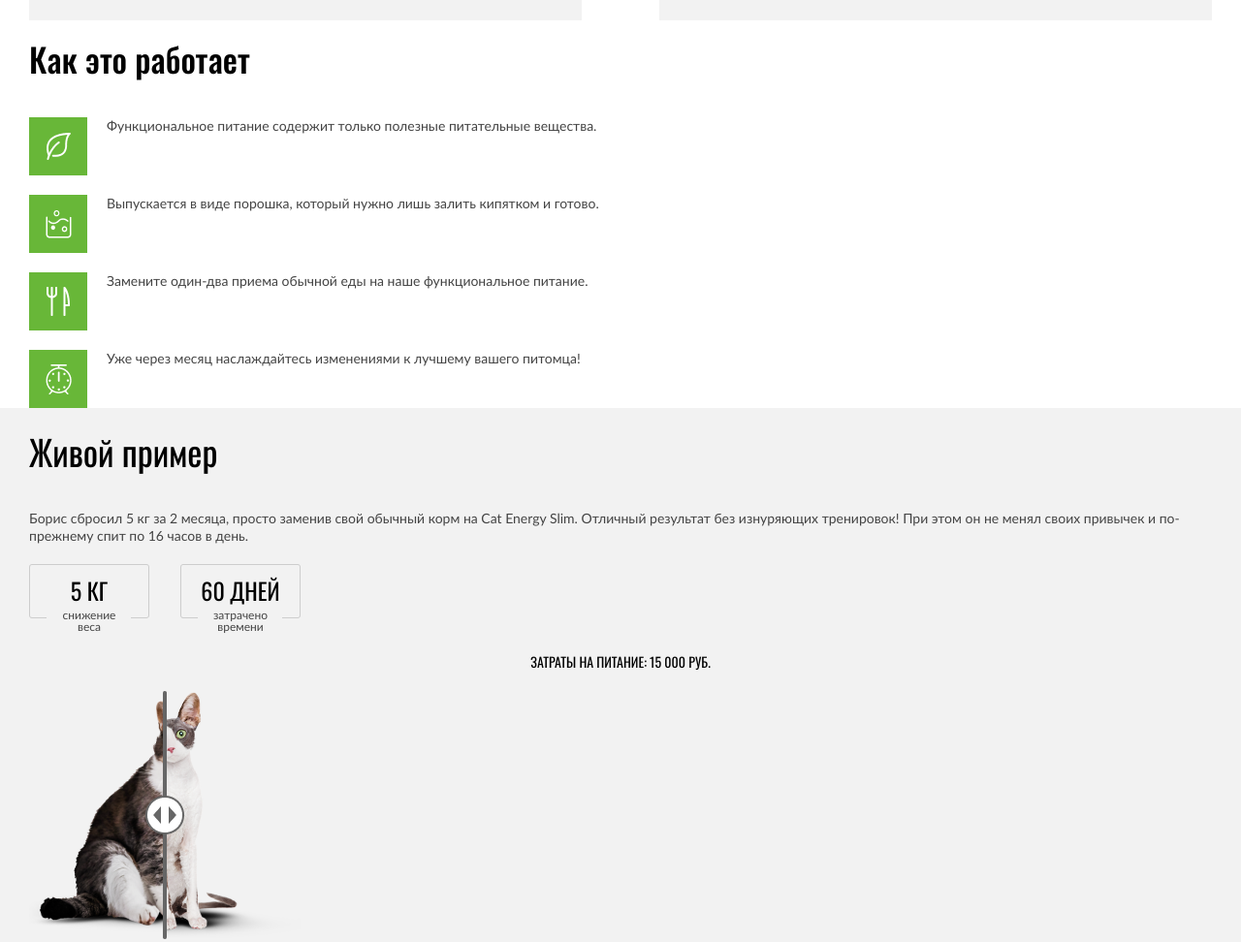
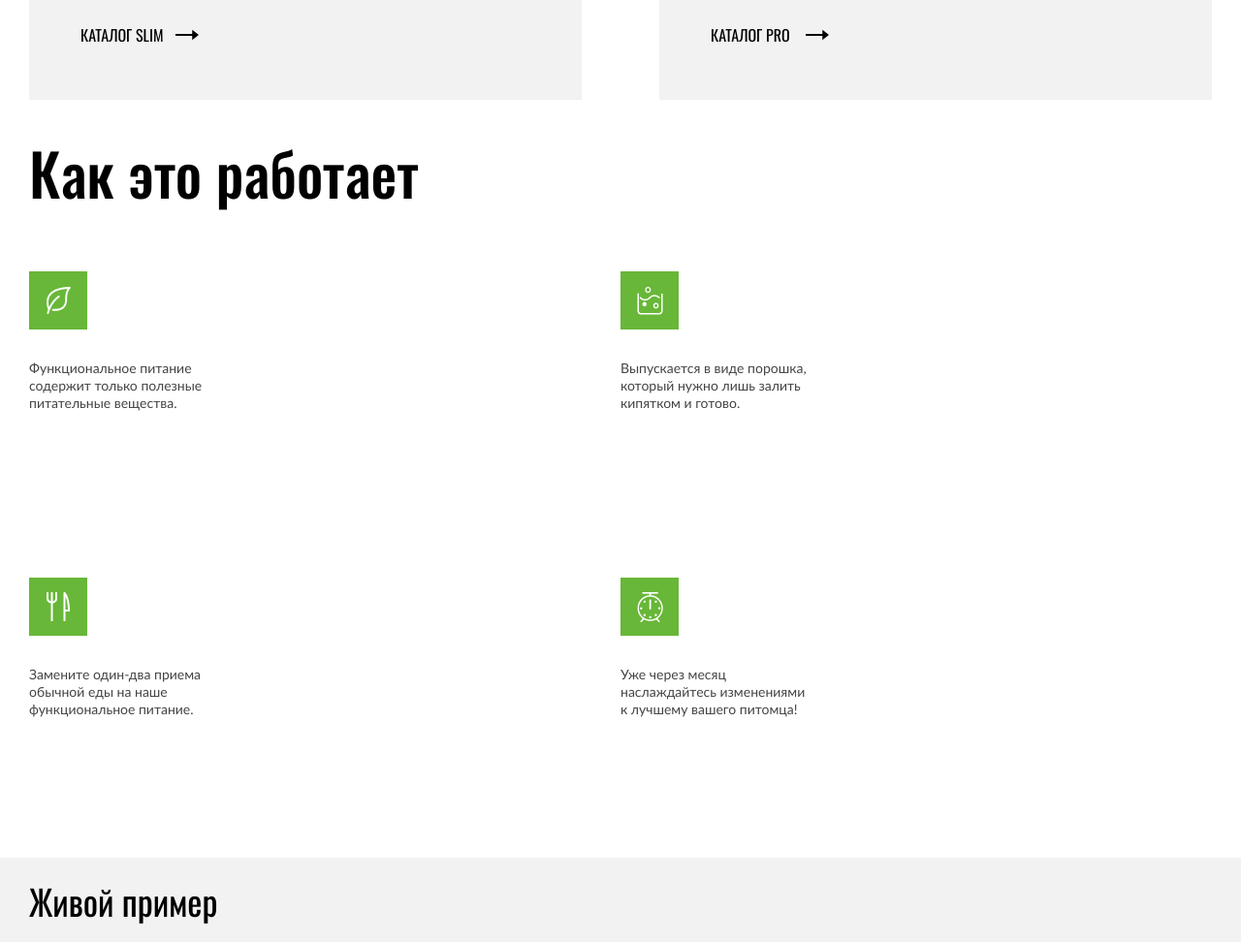
Before and after one commit to htmlacademy-adaptive/693219-cat-energy-29, a website: page source/index.html in a window 1280 px wide. Shown: the part 1033-2005 px from the top of the page at 97% size. Drawn offline with nearby package versions, Linux system fonts and the light colour scheme; files that its build step writes are made by us from their sources.

Commit message:
коммит

```diff
--- a/source/index.html
+++ b/source/index.html
@@ -96,20 +96,28 @@
           <h2 class="advantages__title">Как это работает</h2>
           <ul class="advantages__list">
             <li class="advantages__item advantages__item--sheet">
+              <span class="advantages__item-text">
                 Функциональное питание содержит только полезные питательные
                 вещества.
+              </span>
             </li>
             <li class="advantages__item advantages__item--powder">
+              <span class="advantages__item-text">
                 Выпускается в виде порошка, который нужно лишь залить кипятком и
-              готово.
+                готово.</span
+              >
             </li>
             <li class="advantages__item advantages__item--cutlery">
+              <span class="advantages__item-text">
                 Замените один-два приема обычной еды на наше функциональное
                 питание.
+              </span>
             </li>
             <li class="advantages__item advantages__item--watch">
+              <span class="advantages__item-text">
                 Уже через месяц наслаждайтесь изменениями к лучшему вашего
-              питомца!
+                питомца!</span
+              >
             </li>
           </ul>
         </div>
--- a/source/less/index/advantages.less
+++ b/source/less/index/advantages.less
@@ -17,12 +17,18 @@
   flex-direction: column;
   gap: 20px;
   margin: 0;
+  margin-bottom: 49px;
   padding: 0;
 }
 
 .advantages__item {
   display: flex;
   gap: 20px;
+}
+
+.advantages__item-text {
+  display: block;
+  width: 200px;
 }
 
 .advantages__item::before {
@@ -49,5 +55,28 @@
   background-image: url("../img/advantages-watch.png");
 }
 
-// @media (min-width: @tablet-width) {
-// }
+@media (min-width: @tablet-width) {
+  .advantages {
+    padding-top: 45px;
+  }
+
+  .advantages__title {
+    font-size: 60px;
+    line-height: 60px;
+    margin-bottom: 32px;
+  }
+
+  .advantages__list {
+    display: grid;
+    grid-template-columns: auto auto;
+    gap: 36px 0;
+  }
+
+  .advantages__item {
+    height: 280px;
+    display: flex;
+    flex-direction: column;
+    padding-top: 40px;
+    gap: 31px;
+  }
+}
--- a/source/less/index/article.less
+++ b/source/less/index/article.less
@@ -120,6 +120,10 @@
 }
 
 @media (min-width: @desktop-width) {
+  .articles {
+    padding-top: 82px;
+  }
+
   .articles .wrapper {
     display: flex;
     gap: 80px;
```
Lines whose indentation alone changed are shown as unchanged.
